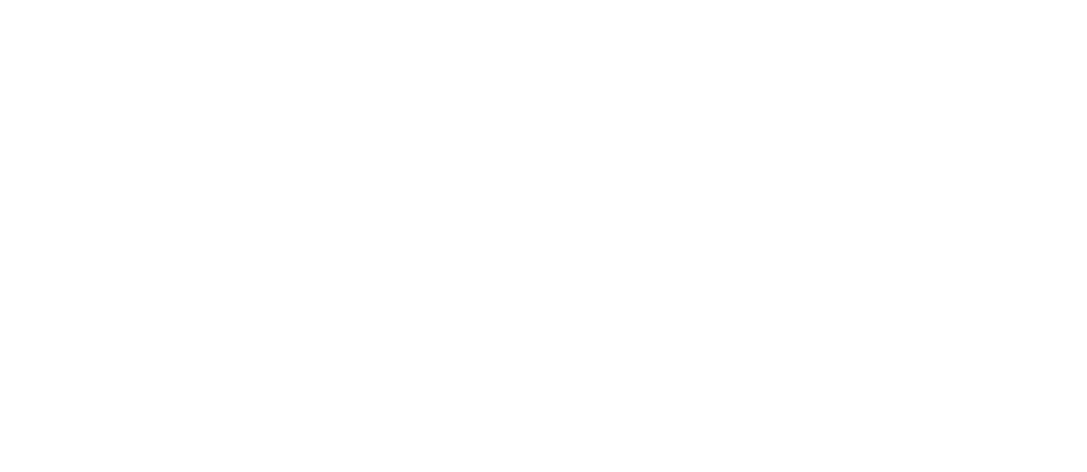
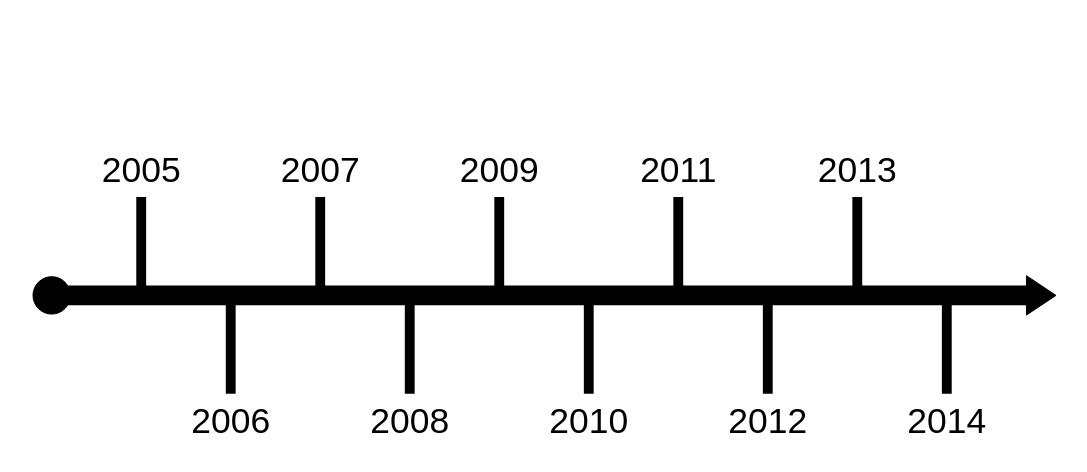
Before and after one commit to JarrettD5309/sf-show-archive, a React (Create React App) app in the folder client/: page /timeline-page in a window 1280 px wide. Shown: the top 472 px of the page, without its empty margins (96-1183 px from the left). Built offline with nearby package versions, Linux system fonts and the light colour scheme.

Commit message:
begin setup of page to display timeline

```diff
--- a/client/src/App.js
+++ b/client/src/App.js
@@ -2,12 +2,14 @@
 import { BrowserRouter as Router, Route } from 'react-router-dom';
 import HomePage from './pages/HomePage';
 import Timeline from './pages/Timeline';
+import TimelinePage from './pages/TimelinePage';
 
 function App() {
   return (
     <Router>
       <Route exact path='/' component={HomePage} />
       <Route exact path='/timeline' component={Timeline} />
+      <Route exact path='/timeline-page' component={TimelinePage} />
     </Router>
   );
 }
--- a/client/src/pages/Timeline.js
+++ b/client/src/pages/Timeline.js
@@ -51,7 +51,7 @@
                 const currentMonth = event.target.textContent.toLowerCase();
                 console.log(currentMonth);
                 const currentYear = document.getElementById('year-header-text').textContent;
-                // window.location.assign('http://screamingfemales.com/' + currentMonth + currentYear);
+                window.location.assign('http://screamingfemales.com/' + currentMonth + currentYear);
             } else if (event.target.id === 'back-button') {
                 console.log('back button');
                 fadeInTimeline();
@@ -830,8 +830,8 @@
         let currentYear = firstYear + i;
 
         // creates link for text
-        const anchor = document.createElementNS(svgNS, 'a');
-        anchor.setAttributeNS('http://www.w3.org/1999/xlink', 'xlink:href', 'http://screamingfemales.com/' + currentYear);
+        // const anchor = document.createElementNS(svgNS, 'a');
+        // anchor.setAttributeNS('http://www.w3.org/1999/xlink', 'xlink:href', 'http://screamingfemales.com/' + currentYear);
 
         const yearText = document.createElementNS(svgNS, 'text');
         yearText.setAttribute('font-size', '36');
--- /dev/null
+++ b/client/src/pages/TimelinePage/index.js
@@ -0,0 +1,17 @@
+import React from "react";
+import Timeline from "../Timeline";
+import './style.css';
+
+const TimelinePage = () => {
+    const [currentYear, setCurrentYear] = React.useState();
+    const [currentMonth, setCurrentMonth] = React.useState();
+
+    return (
+        <div className='root'>
+            <Timeline />
+        </div>
+    );
+
+};
+
+export default TimelinePage;
--- /dev/null
+++ b/client/src/pages/TimelinePage/style.css
@@ -0,0 +1,8 @@
+.border {
+    border: 1px black solid;
+}
+
+.root {
+    width: 80%;
+    margin: 0 auto;
+}
```
Also changed, not shown: 1 other file (tests, documents, lock files or other folders).
